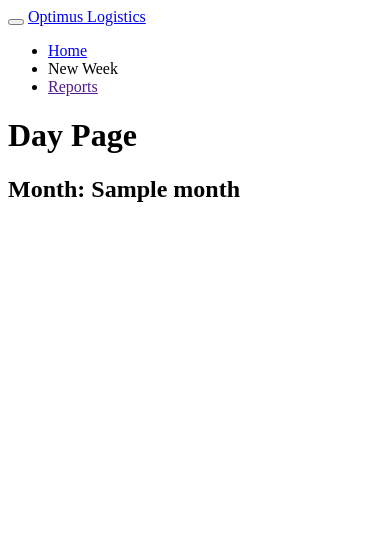
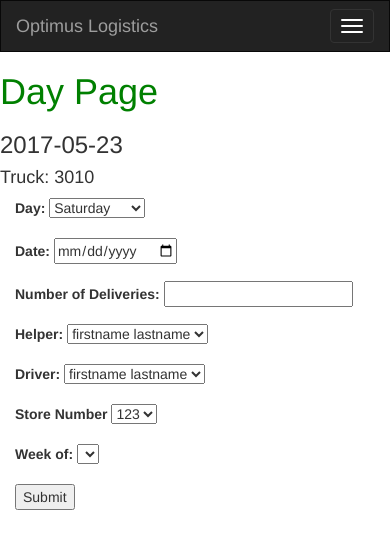
Before and after one commit to bilalsattar24/OptimusPortal, a Django app: template main/templates/main/day.html in a window 390 px wide. Shown: the top 549 px of the page. Run offline with Django 3.2, Linux system fonts and the light colour scheme; data comes from the database, SQL or seed files in the repository; tables that the repository leaves empty hold one stand-in row (values such as "Sample post"); the template is opened without the code that fills it: values that come from a table or form of the project are taken from there, most other values are stand-ins (such as "Sample title", 1, 10 or a date in 2020); lists and menus that the app fills with data are empty; parts of the project's set-up code (start-up, migrations or seed data) failed here and were passed over; some libraries are stand-ins or nearby versions.

Commit message:
lot of progress

```diff
--- a/main/admin.py
+++ b/main/admin.py
@@ -1,4 +1,7 @@
 from django.contrib import admin
-from models import Truck
+from models import *
 # Register your models here.
 admin.site.register(Truck)
+admin.site.register(Day)
+admin.site.register(Employee)
+admin.site.register(Store)
--- a/main/models.py
+++ b/main/models.py
@@ -13,15 +13,25 @@ class Truck(models.Model):
 class Employee(models.Model):
     firstName = models.CharField(max_length=500)
     lastName = models.CharField(max_length=500)
-    role = models.CharField(max_length=500)
 
+    def __str__(self):
+        return self.firstName + " " + self.lastName
 
 class Day(models.Model):
     dayName = models.CharField(max_length=30)
-    date = models.DateField()
+    date = models.DateField(default = None)
     numDeliveries = models.IntegerField()
     helper = models.CharField(max_length=500)
     driver = models.CharField(max_length=500)
     pay = None
     storeNum = models.IntegerField()
-    saturday = models.DateField()
+    saturday = models.DateField(default = None)
+
+    def __str__(self):
+        return str(self.date)
+
+class Store(models.Model):
+    storeNumber = models.IntegerField()
+
+    def __str__(self):
+        return self.storeNumber
--- a/main/templates/main/day.html
+++ b/main/templates/main/day.html
@@ -2,39 +2,95 @@
 <html>
 
 <head>
-    <title> </title>
+    <title>Edit {{day.date}}</title>
+    {% load static %}
+    <link rel="stylesheet" href="https://maxcdn.bootstrapcdn.com/bootstrap/3.3.7/css/bootstrap.min.css" />
+    <link rel="stylesheet" type="text/css" href="{% static 'main/css/styles.css' %}" />
+    <script src="https://maxcdn.bootstrapcdn.com/bootstrap/3.3.7/js/bootstrap.min.js"></script>
 </head>
 
 <body>
-    <!--header-->
-    <nav class="navbar navbar-inverse">
-        <div class="container-fluid">
-            <div class="navbar-header">
-                <button type="button" class="navbar-toggle" data-toggle="collapse" data-target="#topNavBar">
-                        <span class="icon-bar"></span>
-                        <span class="icon-bar"></span>
-                        <span class="icon-bar"></span>
-                    </button>
-                <a class="navbar-brand" href="/main">Optimus Logistics</a>
-            </div>
-            <div class="collapse navbar-collapse">
-                <ul class="nav navbar-nav">
-                    <li class="">
-                        <a href="/main">Home </a>
-                    </li>
-                    <li class="active">
-                        <a>New Week </a>
-                    </li>
-                    <li class="">
-                        <a href="">Reports </a>
-                    </li>
-                </ul>
+    {% include 'main/navbar.html' %}
+
+    <h1>Day Page</h1>
+    <h3>
+        {% if day %}
+            {{day}}
+        {% else %}
+            no day created
+        {% endif %}
+    </h3>
+    <h4>Truck: {{truck.truckName}}</h4>
+
+    <div class="container">
+
+        <div class="row">
+            <div class="col-xs-12">
+
+                <form action="/addday">
+                    <div class="form-group">
+                        <label for="">Day: </label>
+                        <select id="dayName">
+                            <option value="Saturday">Saturday</option>
+                            <option value="Sunday">Sunday</option>
+                            <option value="Monday">Monday</option>
+                            <option value="Tuesday">Tuesday</option>
+                            <option value="Wednesday">Wednesday</option>
+                            <option value="Friday">Friday</option>
+                        </select>
+                    </div>
+
+                    <div class="form-group">
+                        <label for="datePick">Date: </label>
+                        <input type="date" id="datePick" name="datePick" value="{{dayDate}}"/>
+                    </div>
+
+                    <div class="form-group">
+                        <label for="">Number of Deliveries: </label>
+                        <input type="number" id="numDeliveries" name="numDeliveries" />
+                    </div>
+
+                    <div class="form-group">
+                        <label for="helperName">Helper: </label>
+                        <select id=helperName>
+                            {% for e in employees %}
+                                <option value="{{e.id}}">{{e}}</option>
+                            {% endfor %}
+                        </select>
+                    </div>
+
+                    <div class="form-group">
+                        <label for="driverName">Driver: </label>
+                        <select id="driverName">
+                            {% for e in employees %}
+                                <option value="{{e.id}}">{{e}}</option>
+                            {% endfor %}
+                        </select>
+                    </div>
+
+                    <div class="form-group">
+                        <label for="storeNum">Store Number</label>
+                        <select id="storeNum">
+                            {% for s in stores %}
+                                <option value="{{s.storeNumber}}">{{s.storeNumber}}</option>
+                            {% endfor %}
+                        </select>
+                    </div>
+
+                    <div class="form-group">
+                        <label for="saturdayDate">Week of: </label>
+                        <select id="saturdayDate">
+                            <option value=""></option>
+                        </select>
+                    </div>
+
+                    <input type="submit">
+
+                </form>
+
             </div>
         </div>
-    </nav>
-    <!-- end header -->
-    <h1>Day Page</h1>
-    <h2>Month: {{month}}</h2>
+    </div>
 </body>
 
 </html>
--- /dev/null
+++ b/main/templates/main/navbar.html
@@ -0,0 +1,27 @@
+<!--header-->
+    <nav class="navbar navbar-inverse">
+        <div class="container-fluid">
+            <div class="navbar-header">
+                <button type="button" class="navbar-toggle" data-toggle="collapse" data-target="#topNavBar">
+                        <span class="icon-bar"></span>
+                        <span class="icon-bar"></span>
+                        <span class="icon-bar"></span>
+                    </button>
+                <a class="navbar-brand" href="/main">Optimus Logistics</a>
+            </div>
+            <div class="collapse navbar-collapse">
+                <ul class="nav navbar-nav">
+                    <li class="">
+                        <a href="/main">Home </a>
+                    </li>
+                    <li class="">
+                        <a>New Week </a>
+                    </li>
+                    <li class="">
+                        <a href="">Reports </a>
+                    </li>
+                </ul>
+            </div>
+        </div>
+    </nav>
+    <!-- end header -->
--- a/optimus_logistics/urls.py
+++ b/optimus_logistics/urls.py
@@ -21,5 +21,6 @@ urlpatterns = [
     url(r'^main/', 'main.views.index', name='index'),
     url(r'^newweek/', 'main.views.newweek', name='newweek'),
     url(r'^day/', 'main.views.day', name='day'),
+    url(r'^addday/', 'main.views.addday', name='addday'),
     url(r'^admin/', admin.site.urls)
 ]
```
Also changed, not shown: main/templates/main/index.html (+57 -2 lines), main/views.py (+47 -5 lines), db.sqlite3, main/migrations/0002_auto_20170525_0509.py (added), main/migrations/0003_auto_20170527_2238.py (added), main/migrations/0004_auto_20170527_2240.py (added), main/migrations/0005_store.py (added).
